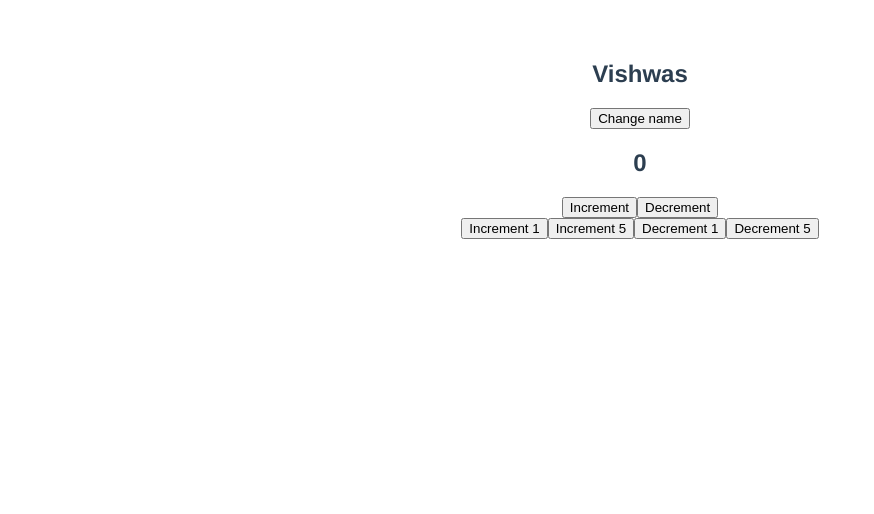
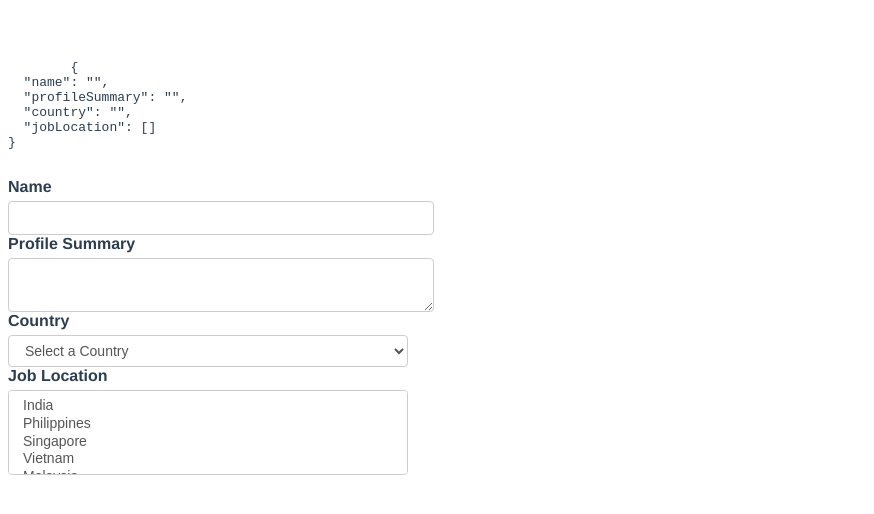
Before and after one commit to rclarian/Vue.js_3_A, a Vue app in the folder hello-world/: page / in a window 1280 px wide. Shown: the top 514 px of the page, without its empty margins (0-874 px from the left). Built offline with nearby package versions, Linux system fonts and the light colour scheme.

Commit message:
#19. Vue JS 3 Tutorial - 19 - Form Handling (Part 1) - (v-model directive)
#19. Vue JS 3 Tutorial - 19 - Form Handling (Part 1) - (v-model directive)

```diff
--- a/hello-world/src/App.vue
+++ b/hello-world/src/App.vue
@@ -1,22 +1,44 @@
 <template>
   <div>
-    <h2>{{ name }}</h2>
     <div>
-      <button @mouseover="changeName($event), increment(1, $event)" @mouseout="resetName(), decrement(1)">Change name</button>
+      <pre>
+        {{ JSON.stringify(formValues, null, 2) }}
+      </pre>
     </div>
+    <form>
+      <div>
+        <label for="name"> Name</label>
+        <input type="text" id="name" v-model="formValues.name">
+      </div>
 
-    <h2>{{ count }}</h2>
-    <div>
-      <button @click="count += 1">Increment</button>
-      <button @click="count -= 1">Decrement</button>
-    </div>
-    <div>
-      <button @click="increment(1, $event)">Increment 1</button>
-      <button @click="increment(5)">Increment 5</button>
-      <button @click="decrement(1)">Decrement 1</button>
-      <button @click="decrement(5)">Decrement 5</button>
-    </div>
+      <div>
+        <label for="profile">Profile Summary</label>
+        <textarea id="profile" v-model="formValues.profileSummary"></textarea>
+      </div>
+
+      <div>
+        <label for="country">Country</label>
+        <select id="country" v-model="formValues.country">
+          <option value="">Select a Country</option>
+          <option value="india">India</option>
+          <option value="philippines">Philippines</option>
+          <option value="singapore">Singapore</option>
+        </select>
+      </div>
+
+      <div>
+        <label for="job-location">Job Location</label>
+        <select id="job-location" multiple v-model="formValues.jobLocation">
+          <option value="india">India</option>
+          <option value="philippines">Philippines</option>
+          <option value="singapore">Singapore</option>
+          <option value="vietnam">Vietnam</option>
+          <option value="malaysia">Malaysia</option>
+        </select>
+      </div>
+    </form>
   </div>
+
 </template>
 
 <script>
@@ -25,26 +47,16 @@ export default {
   name: 'App',
   data(){
     return{
-      name: 'Vishwas',
-      originalName: 'Vishwas',
-      count: 0,
+      formValues: {
+        name: '',
+        profileSummary: '',
+        country: '',
+        jobLocation: [],
+      }
     };
   },
   methods: {
-    increment(num, event) {
-      this.count += num;
-      console.log('Increment Event', event);
-    },
-    decrement(num) {
-      this.count -= num;
-    },
-    changeName(event) {
-      this.name = 'Batman';
-      console.log('Ryan Event', event);
-    },
-    resetName() {
-      this.name = this.originalName;
-    }
+
   },
 }
 </script>
@@ -54,24 +66,35 @@ export default {
   font-family: Avenir, Helvetica, Arial, sans-serif;
   -webkit-font-smoothing: antialiased;
   -moz-osx-font-smoothing: grayscale;
-  text-align: center;
+  /* text-align: center; */
   color: #2c3e50;
   margin-top: 60px;
 }
 
-.underline {
-  text-decoration: underline;
+label {
+  font-weight: bold;
+  display: flex;
+  margin-bottom: 5px;
 }
 
-.promoted {
-  font-style: italic;
+input + label {
+  font-weight: bold;
+  display: inline-flex;
+  margin-right: 20px;
 }
 
-.new {
-  color: olivedrab;
-}
-
-.sold-out {
-  color: red;
+input[type='text'],
+textarea,
+select {
+  display: block;
+  width: 400px;
+  padding: 6px 12px;
+  font-size: 14px;
+  line-height: 1.42857143;
+  color: #555;
+  background-color: #fff;
+  background-image: none;
+  border: 1px solid #ccc;
+  border-radius: 4px;
 }
 </style>
```
